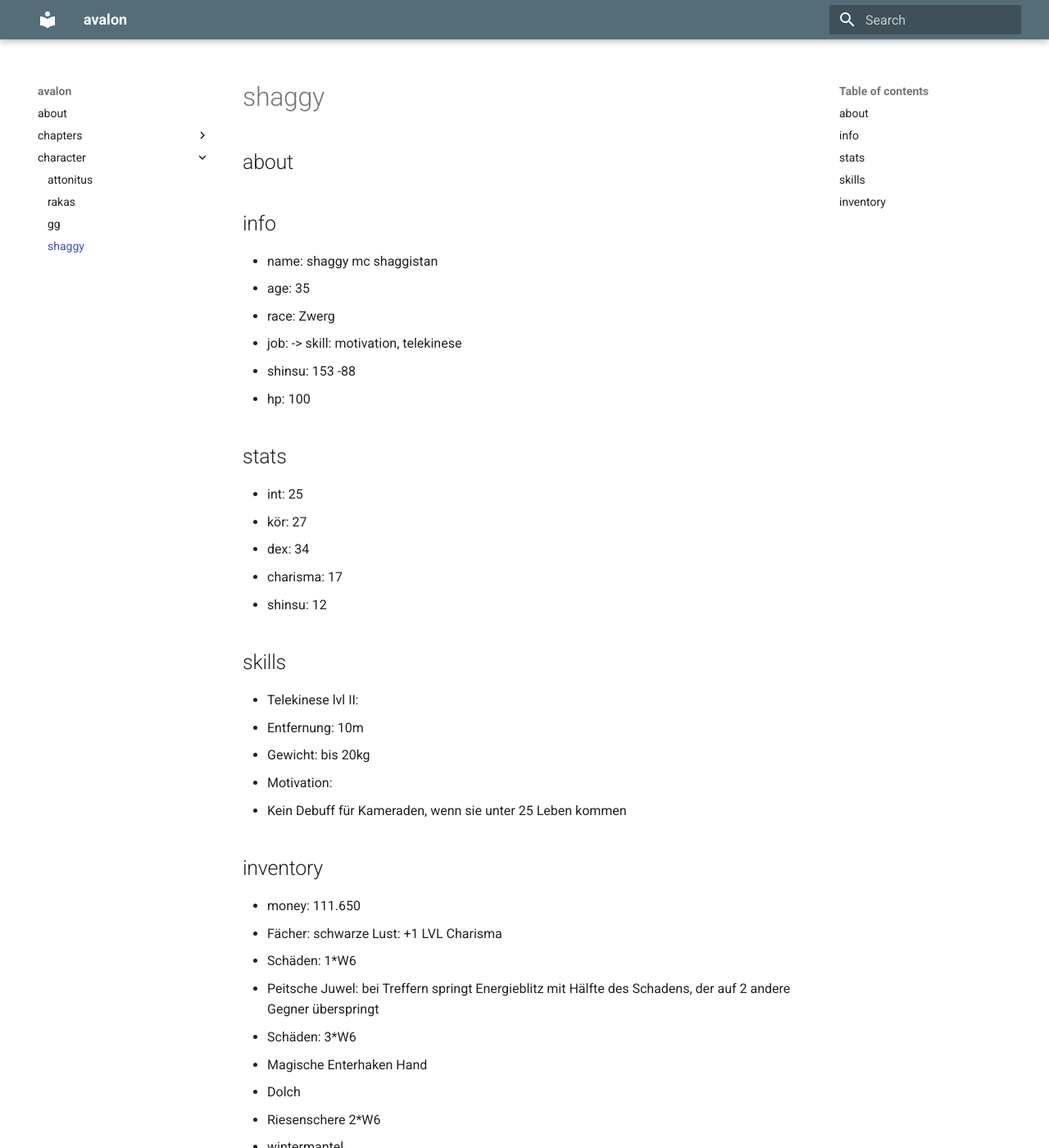
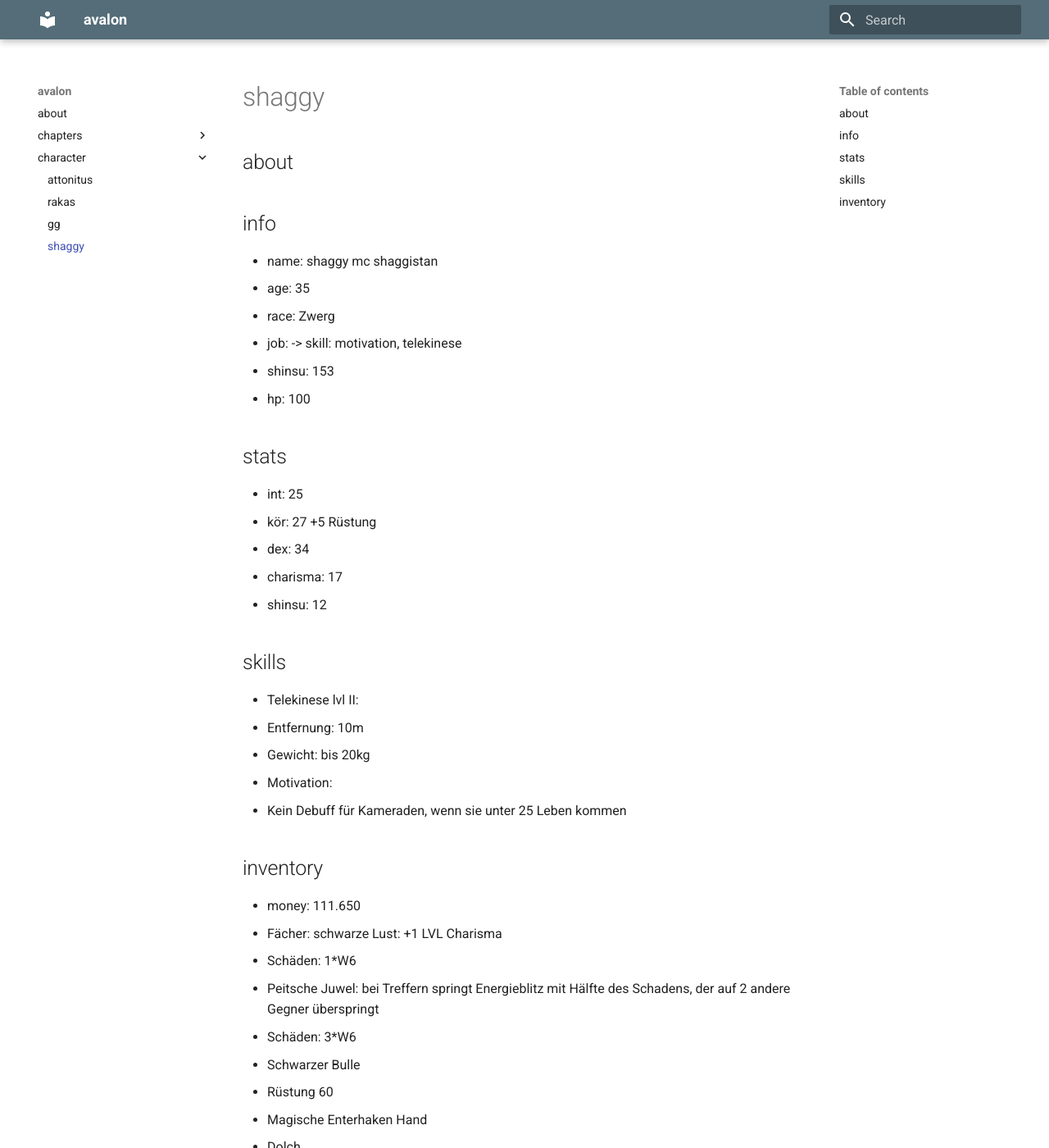
Before and after one commit to mkdocs-pnp/avalon, an MkDocs documentation site: the page built from docs/character/shaggy.md, in a window 1280 px wide and 1400 px high. Shown: the whole window at 82% size. Built offline with MkDocs 1.6.1 and Material for MkDocs 9.7.7, drawn with Linux system fonts in a browser that asks for light colours.

Commit message:
Update shaggy.md

```diff
--- a/docs/character/shaggy.md
+++ b/docs/character/shaggy.md
@@ -8,13 +8,13 @@
 * age: 35
 * race: Zwerg
 * job: -> skill: motivation, telekinese
-* shinsu: 153 -88
+* shinsu: 153
 * hp: 100
 
 ## stats
 
 * int: 25
-* kör: 27
+* kör: 27 +5 Rüstung
 * dex: 34
 * charisma: 17
 * shinsu: 12
@@ -34,10 +34,13 @@
   * Schäden: 1*W6
 * Peitsche Juwel: bei Treffern springt Energieblitz mit Hälfte des Schadens, der auf 2 andere Gegner überspringt
   * Schäden: 3*W6
+* Schwarzer Bulle
+  * Rüstung 60
 * Magische Enterhaken Hand
 * Dolch
 * Riesenschere 2*W6
 * wintermantel
 * Dietrich
-* Rüstung 35
+* Helm:
+  * Rüstung 35
 * 2* blau schimmerndes Metall
```
